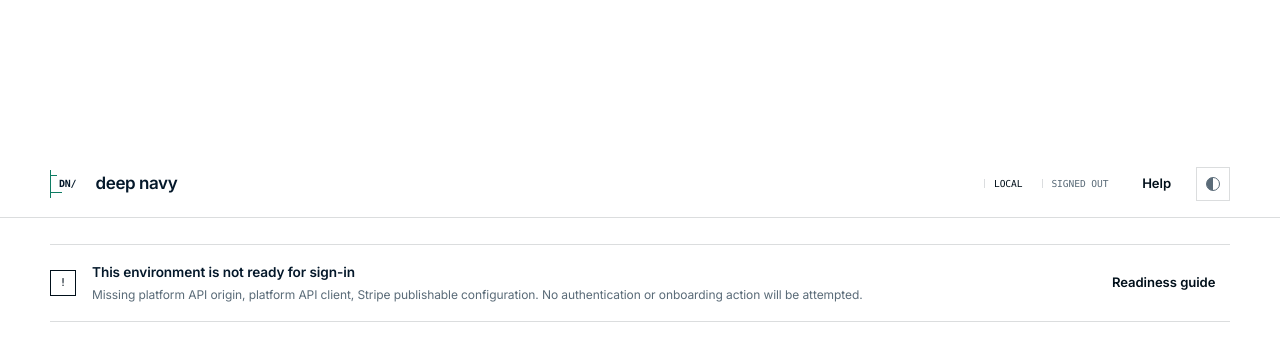
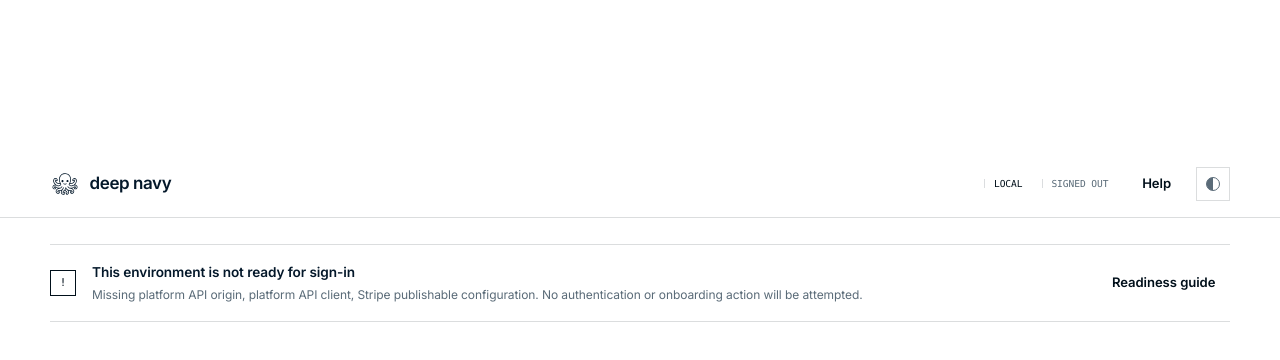
Before and after one commit to deep-navy/deep-navy-site, a Jekyll site: the page built from app/index.html, in a window 1280 px wide. Shown: the top 360 px of the page. Built offline with Jekyll 4.4.1, drawn with Linux system fonts in a browser that asks for light colours.

Commit message:
fix(app): put the octopus in the app header too
The app layout carries its own copy of the brand markup, so swapping the
mark in the shared header and footer left the signed-in product still
showing the DN/ lockup. No DN/ lockup remains anywhere.

Co-Authored-By: Claude Fable 5 <noreply@anthropic.com>

```diff
--- a/_layouts/app.html
+++ b/_layouts/app.html
@@ -20,7 +20,7 @@
     <a class="skip-link" href="#app-main">Skip to application</a>
     <header class="app-header">
       <a class="brand" href="{{ '/' | relative_url }}" aria-label="deep navy home">
-        <span class="brand-mark" aria-hidden="true"><span>DN/</span></span>
+        {% include logo.svg %}
         <span>deep navy</span>
       </a>
       <div class="app-header-actions">
```
